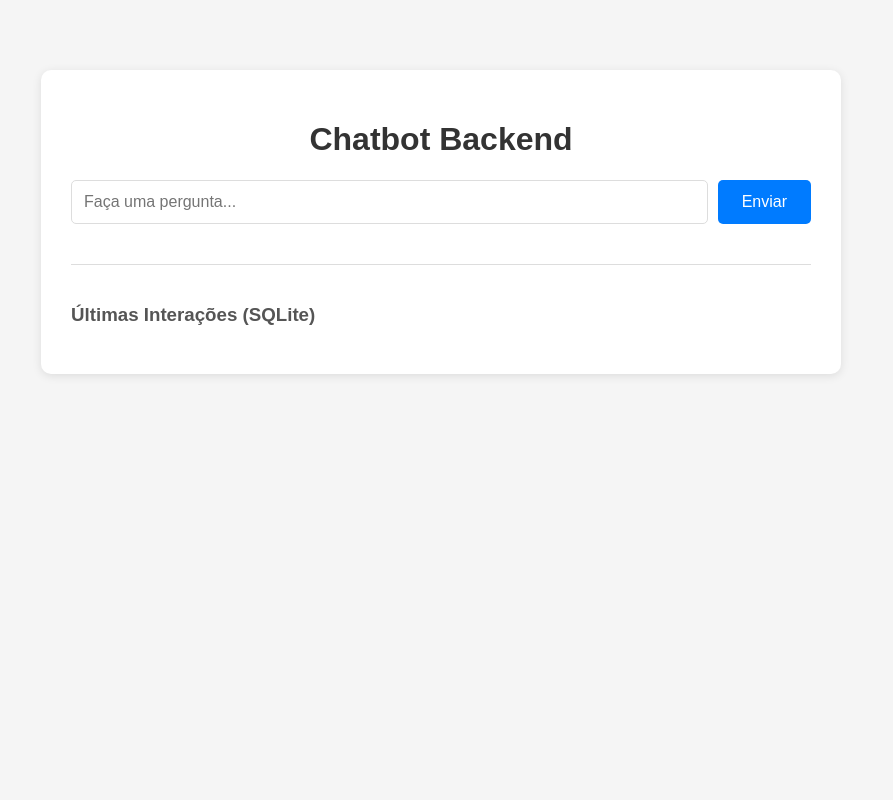
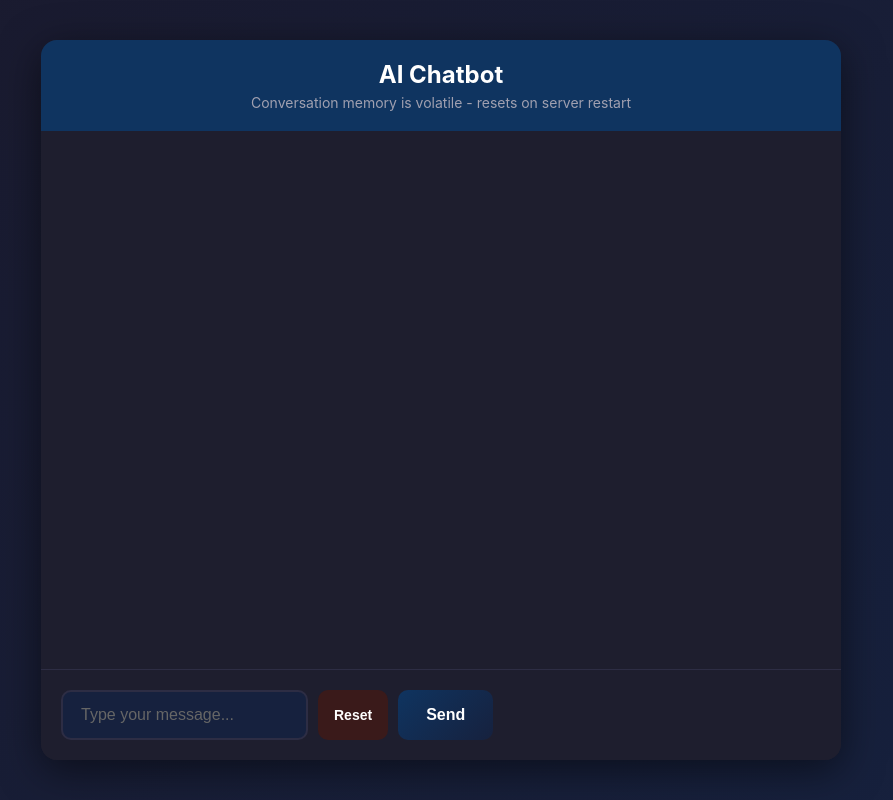
Before and after one commit to rgc-06/chatbot1, a FastAPI app: page / in a window 1280 px wide. Shown: the whole page, without its empty margins (199-1092 px from the left). Run offline with FastAPI, Linux system fonts and the light colour scheme; data that the repository does not hold is empty.

Commit message:
feat: rewrite chatbot with RAM memory and modern UI

```diff
--- a/main.py
+++ b/main.py
@@ -1,8 +1,10 @@
 import os
+import uuid
 import requests
-from fastapi import FastAPI
+from fastapi import FastAPI, Request
 from fastapi.responses import HTMLResponse
 from fastapi.middleware.cors import CORSMiddleware
+from fastapi.responses import JSONResponse
 from pydantic import BaseModel
 from dotenv import load_dotenv
 
@@ -20,44 +22,92 @@ app.add_middleware(
     allow_headers=["*"],
 )
 
-class Pergunta(BaseModel):
-    pergunta: str
+# Global memory: dictionary to store conversation history by session
+conversations: dict[str, list[dict[str, str]]] = {}
 
-from database import init_db, salvar_interacao, getHistorico
-init_db()
+
+class ChatMessage(BaseModel):
+    message: str
+
+
+def get_session_id(request: Request) -> str:
+    """Extract session_id from header or cookie, generate new if not exists."""
+    session_id = request.headers.get("X-Session-ID")
+    if not session_id:
+        session_id = request.cookies.get("session_id")
+    if not session_id:
+        session_id = str(uuid.uuid4())
+    return session_id
+
 
 @app.get("/", response_class=HTMLResponse)
 async def home():
     with open("templates/index.html", encoding="utf-8") as f:
         return HTMLResponse(content=f.read())
 
+
 @app.post("/chat")
-async def chat(pergunta: Pergunta):
-    msg = pergunta.pergunta.strip()
-    if not msg:
-        return {"resposta": "Digite uma pergunta."}
+async def chat(request: Request, body: ChatMessage):
+    session_id = get_session_id(request)
+
+    # Initialize session if not exists
+    if session_id not in conversations:
+        conversations[session_id] = []
+
+    user_message = body.message.strip()
+    if not user_message:
+        return JSONResponse(content={"error": "Message cannot be empty"}, status_code=400)
+
+    # Add user message to history
+    conversations[session_id].append({"role": "user", "content": user_message})
+
     if not API_KEY:
-        return {"resposta": "Chave da API Groq não configurada."}
+        return JSONResponse(content={"error": "Groq API key not configured"}, status_code=500)
 
     headers = {
         "Authorization": f"Bearer {API_KEY}",
         "Content-Type": "application/json"
     }
+
+    # Send full conversation history to Groq
     payload = {
         "model": "llama-3.3-70b-versatile",
-        "messages": [{"role": "user", "content": msg}],
+        "messages": conversations[session_id],
         "temperature": 0.7,
-        "max_tokens": 500
+        "max_tokens": 1000
     }
 
     try:
         resp = requests.post(GROQ_URL, headers=headers, json=payload, timeout=30)
         if resp.status_code == 200:
-            dados = resp.json()
-            resposta = dados["choices"][0]["message"]["content"].strip()
-            salvar_interacao(msg, resposta, "llama3-70b")
-            return {"resposta": resposta}
+            data = resp.json()
+            assistant_message = data["choices"][0]["message"]["content"].strip()
+
+            # Add assistant response to history
+            conversations[session_id].append({"role": "assistant", "content": assistant_message})
+
+            return {"response": assistant_message}
         else:
-            return {"resposta": f"Erro API Groq: {resp.status_code} - {resp.text[:200]}"}
+            return JSONResponse(content={"error": f"Groq API error: {resp.status_code}"}, status_code=500)
     except Exception as e:
-        return {"resposta": f"Erro interno: {str(e)}"}
+        return JSONResponse(content={"error": f"Internal error: {str(e)}"}, status_code=500)
+
+
+@app.get("/history")
+async def history(request: Request):
+    session_id = get_session_id(request)
+
+    # Initialize session if not exists
+    if session_id not in conversations:
+        conversations[session_id] = []
+
+    return {"history": conversations[session_id]}
+
+
+@app.post("/reset")
+async def reset(request: Request):
+    """Reset conversation history for a session."""
+    session_id = get_session_id(request)
+    if session_id in conversations:
+        conversations[session_id] = []
+    return {"status": "ok"}
--- a/templates/index.html
+++ b/templates/index.html
@@ -1,98 +1,277 @@
 <!DOCTYPE html>
-<html lang="pt-BR">
+<html lang="en">
 <head>
     <meta charset="UTF-8">
     <meta name="viewport" content="width=device-width, initial-scale=1.0">
-    <title>Chatbot Backend</title>
+    <title>AI Chatbot</title>
     <style>
-        body { font-family: Arial, sans-serif; max-width: 800px; margin: 50px auto; padding: 20px; background: #f5f5f5; }
-        h1 { color: #333; text-align: center; }
-        .container { background: white; padding: 30px; border-radius: 10px; box-shadow: 0 2px 10px rgba(0,0,0,0.1); }
-        .input-group { display: flex; gap: 10px; margin: 20px 0; }
-        input[type="text"] { flex: 1; padding: 12px; border: 1px solid #ddd; border-radius: 5px; font-size: 16px; }
-        button { padding: 12px 24px; background: #007bff; color: white; border: none; border-radius: 5px; cursor: pointer; font-size: 16px; }
-        button:hover { background: #0056b3; }
-        button:disabled { background: #ccc; cursor: not-allowed; }
-        .resposta { margin-top: 20px; padding: 15px; background: #e9f7ef; border-radius: 5px; border-left: 4px solid #28a745; }
-        .erro { background: #f8d7da; border-left-color: #dc3545; }
-        .loading { color: #666; font-style: italic; }
-        .historico { margin-top: 40px; padding-top: 20px; border-top: 1px solid #ddd; }
-        .historico h3 { color: #555; }
-        .item-historico { padding: 10px 0; border-bottom: 1px solid #eee; }
+        * { margin: 0; padding: 0; box-sizing: border-box; }
+        body {
+            font-family: -apple-system, BlinkMacSystemFont, 'Segoe UI', Roboto, sans-serif;
+            background: linear-gradient(135deg, #1a1a2e 0%, #16213e 100%);
+            min-height: 100vh;
+            display: flex;
+            justify-content: center;
+            align-items: center;
+            padding: 20px;
+        }
+        .container {
+            width: 100%;
+            max-width: 800px;
+            background: #1e1e2e;
+            border-radius: 16px;
+            box-shadow: 0 10px 40px rgba(0,0,0,0.5);
+            overflow: hidden;
+            display: flex;
+            flex-direction: column;
+            height: 90vh;
+        }
+        .header {
+            background: #0f3460;
+            padding: 20px;
+            text-align: center;
+            color: #fff;
+        }
+        .header h1 {
+            font-size: 24px;
+            margin-bottom: 5px;
+        }
+        .header p {
+            font-size: 14px;
+            color: #a0a0b0;
+        }
+        .chat-area {
+            flex: 1;
+            overflow-y: auto;
+            padding: 20px;
+            display: flex;
+            flex-direction: column;
+            gap: 15px;
+        }
+        .message {
+            max-width: 80%;
+            padding: 14px 18px;
+            border-radius: 12px;
+            font-size: 15px;
+            line-height: 1.5;
+            word-wrap: break-word;
+        }
+        .message.user {
+            align-self: flex-end;
+            background: linear-gradient(135deg, #0f3460 0%, #16213e 100%);
+            color: #fff;
+            border-bottom-right-radius: 4px;
+        }
+        .message.assistant {
+            align-self: flex-start;
+            background: #2d2d44;
+            color: #e0e0e0;
+            border-bottom-left-radius: 4px;
+        }
+        .message.error {
+            align-self: center;
+            background: #3a1a1a;
+            color: #ff6b6b;
+            font-size: 13px;
+            text-align: center;
+            max-width: 90%;
+        }
+        .input-area {
+            display: flex;
+            gap: 10px;
+            padding: 20px;
+            background: #1e1e2e;
+            border-top: 1px solid #2d2d44;
+        }
+        input[type="text"] {
+            flex: 1;
+            padding: 14px 18px;
+            border: 2px solid #2d2d44;
+            border-radius: 10px;
+            background: #16213e;
+            color: #fff;
+            font-size: 16px;
+            outline: none;
+            transition: border-color 0.3s;
+        }
+        input[type="text"]:focus {
+            border-color: #0f3460;
+        }
+        input[type="text"]::placeholder {
+            color: #666;
+        }
+        button {
+            padding: 12px 28px;
+            background: linear-gradient(135deg, #0f3460 0%, #16213e 100%);
+            color: #fff;
+            border: none;
+            border-radius: 10px;
+            cursor: pointer;
+            font-size: 16px;
+            font-weight: 600;
+            transition: transform 0.2s, opacity 0.3s;
+        }
+        button:hover:not(:disabled) {
+            transform: translateY(-2px);
+            opacity: 0.9;
+        }
+        button:disabled {
+            opacity: 0.6;
+            cursor: not-allowed;
+        }
+        .reset-btn {
+            padding: 8px 16px;
+            background: #3a1a1a;
+            font-size: 14px;
+        }
+        .reset-btn:hover:not(:disabled) {
+            background: #4a2a2a;
+        }
+        .input-group {
+            display: flex;
+            gap: 10px;
+            width: 100%;
+        }
+        /* Scrollbar styling */
+        .chat-area::-webkit-scrollbar {
+            width: 8px;
+        }
+        .chat-area::-webkit-scrollbar-track {
+            background: #1e1e2e;
+        }
+        .chat-area::-webkit-scrollbar-thumb {
+            background: #2d2d44;
+            border-radius: 4px;
+        }
+        .chat-area::-webkit-scrollbar-thumb:hover {
+            background: #3d3d5c;
+        }
     </style>
 </head>
 <body>
     <div class="container">
-        <h1>Chatbot Backend</h1>
-        <div class="input-group">
-            <input type="text" id="pergunta" placeholder="Faça uma pergunta..." onkeypress="if(event.key === 'Enter') enviar()">
-            <button id="btn-enviar" onclick="enviar()">Enviar</button>
+        <div class="header">
+            <h1>AI Chatbot</h1>
+            <p>Conversation memory is volatile - resets on server restart</p>
         </div>
-        <div id="resposta" class="resposta" style="display:none;"></div>
 
-        <div class="historico">
-            <h3>Últimas Interações (SQLite)</h3>
-            <div id="historico"></div>
+        <div class="chat-area" id="chat-area">
+            <!-- Messages will appear here -->
+        </div>
+
+        <div class="input-area">
+            <input type="text" id="message-input" placeholder="Type your message..." onkeypress="if(event.key === 'Enter') sendMessage()">
+            <div class="input-group">
+                <button class="reset-btn" id="reset-btn" onclick="resetChat()" title="Reset conversation">Reset</button>
+                <button id="send-btn" onclick="sendMessage()">Send</button>
+            </div>
         </div>
     </div>
 
     <script>
-        async function enviar() {
-            const input = document.getElementById('pergunta');
-            const btn = document.getElementById('btn-enviar');
-            const respostaDiv = document.getElementById('resposta');
-            const historicoDiv = document.getElementById('historico');
+        // Generate or retrieve session ID from localStorage
+        let sessionId = localStorage.getItem('chat_session');
+        if (!sessionId) {
+            sessionId = crypto.randomUUID();
+            localStorage.setItem('chat_session', sessionId);
+        }
 
-            const pergunta = input.value.trim();
-            if (!pergunta) return;
+        const chatArea = document.getElementById('chat-area');
+        const messageInput = document.getElementById('message-input');
+        const sendBtn = document.getElementById('send-btn');
+        const resetBtn = document.getElementById('reset-btn');
 
-            btn.disabled = true;
-            input.value = '';
-            respostaDiv.style.display = 'block';
-            respostaDiv.className = 'resposta loading';
-            respostaDiv.innerHTML = 'Carregando resposta...';
+        // Send message to API
+        async function sendMessage() {
+            const text = messageInput.value.trim();
+            if (!text) return;
+
+            // Add user message to UI
+            addMessageToUI('user', text);
+            messageInput.value = '';
+            sendBtn.disabled = true;
+            messageInput.disabled = true;
 
             try {
                 const response = await fetch('/chat', {
                     method: 'POST',
-                    headers: { 'Content-Type': 'application/json' },
-                    body: JSON.stringify({ pergunta: pergunta })
+                    headers: {
+                        'Content-Type': 'application/json',
+                        'X-Session-ID': sessionId
+                    },
+                    body: JSON.stringify({ message: text })
                 });
 
                 const data = await response.json();
 
                 if (response.ok) {
-                    respostaDiv.className = 'resposta';
-                    respostaDiv.innerHTML = `<strong>Resposta:</strong><br>${data.resposta.replace(/\n/g, '<br>')}`;
+                    addMessageToUI('assistant', data.response);
                 } else {
-                    respostaDiv.className = 'resposta erro';
-                    respostaDiv.innerHTML = `<strong>Erro:</strong> ${data.detalhes || 'Não foi possível conectar.'}`;
+                    addMessageToUI('error', data.error || 'Failed to get response');
                 }
             } catch (error) {
-                respostaDiv.className = 'resposta erro';
-                respostaDiv.innerHTML = `<strong>Erro:</strong> Não foi possível conectar. Tente novamente.`;
+                addMessageToUI('error', 'Connection error. Please try again.');
             } finally {
-                btn.disabled = false;
-                carregarHistorico();
+                sendBtn.disabled = false;
+                messageInput.disabled = false;
+                messageInput.focus();
+                scrollToBottom();
             }
         }
 
-        async function carregarHistorico() {
+        // Load conversation history on page load
+        async function loadHistory() {
             try {
-                const response = await fetch('/historico');
-                const dados = await response.json();
-                const historicoDiv = document.getElementById('historico');
-                if (dados.historico && dados.historico.length > 0) {
-                    historicoDiv.innerHTML = dados.historico.map(item =>
-                        `<div class="item-historico"><small>${item.timestamp}</small><br><strong>${item.pergunta}: </strong>${item.resposta}</div>`
-                    ).join('');
-                } else {
-                    historicoDiv.innerHTML = '<p><small>Nenhuma interação ainda.</small></p>';
+                const response = await fetch('/history', {
+                    headers: { 'X-Session-ID': sessionId }
+                });
+                const data = await response.json();
+
+                if (data.history && data.history.length > 0) {
+                    data.history.forEach(msg => {
+                        addMessageToUI(msg.role === 'user' ? 'user' : 'assistant', msg.content);
+                    });
                 }
-            } catch (e) {}
+                scrollToBottom();
+            } catch (e) {
+                console.error('Failed to load history:', e);
+            }
         }
 
-        carregarHistorico();
+        // Add message bubble to chat area
+        function addMessageToUI(role, text) {
+            const msgDiv = document.createElement('div');
+            msgDiv.className = `message ${role}`;
+            msgDiv.textContent = text;
+            chatArea.appendChild(msgDiv);
+            scrollToBottom();
+        }
+
+        // Scroll to the bottom of chat area
+        function scrollToBottom() {
+            chatArea.scrollTop = chatArea.scrollHeight;
+        }
+
+        // Reset conversation
+        async function resetChat() {
+            if (!confirm('Are you sure you want to reset this conversation?')) return;
+
+            try {
+                await fetch('/reset', {
+                    method: 'POST',
+                    headers: { 'X-Session-ID': sessionId }
+                });
+                chatArea.innerHTML = '';
+                localStorage.removeItem('chat_session');
+                sessionId = crypto.randomUUID();
+                localStorage.setItem('chat_session', sessionId);
+            } catch (error) {
+                addMessageToUI('error', 'Failed to reset conversation');
+            }
+        }
+
+        // Initial load
+        loadHistory();
     </script>
 </body>
 </html>
```
Also changed, not shown: README.md.
